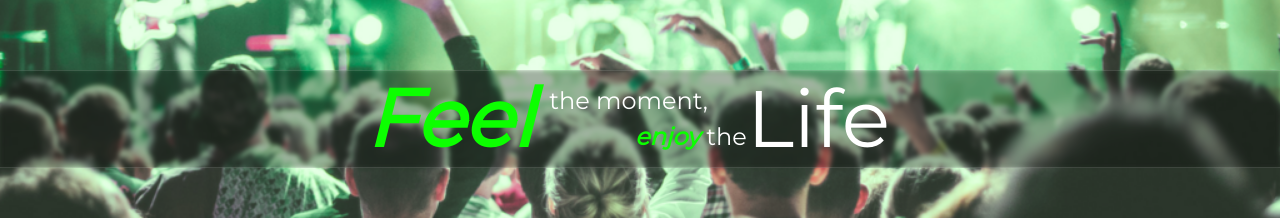
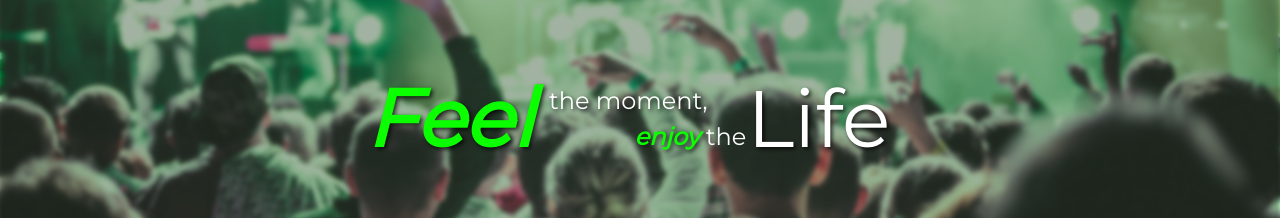
Before and after one commit to emmadamico/23644-grupo2-eventpass, a React (Create React App) app: page / in a window 1280 px wide. Shown: the part 181-399 px from the top of the page. Built offline with nearby package versions, Linux system fonts and the light colour scheme; no server answers.

Commit message:
HeroText con animate.css (#36)

```diff
--- a/public/index.html
+++ b/public/index.html
@@ -5,10 +5,7 @@
     <link rel="icon" href="%PUBLIC_URL%/favicon.ico" />
     <meta name="viewport" content="width=device-width, initial-scale=1" />
     <meta name="theme-color" content="#000000" />
-    <meta
-      name="description"
-      content="Web site created using create-react-app"
-    />
+    <meta name="description" content="Web site created using create-react-app" />
     <link rel="apple-touch-icon" href="%PUBLIC_URL%/logo192.png" />
     <!--
         manifest.json provides metadata used when your web app is installed on a
@@ -24,6 +21,7 @@
         work correctly both with client-side routing and a non-root public URL.
         Learn how to configure a non-root public URL by running `npm run build`.
       -->
+    <link rel="stylesheet" href="https://cdnjs.cloudflare.com/ajax/libs/animate.css/4.1.1/animate.min.css" />
 
     <title>React App</title>
   </head>
--- a/src/components/HeroText.jsx
+++ b/src/components/HeroText.jsx
@@ -2,24 +2,24 @@ import "../styles/HeroText.css";
 export function HeroText() {
   return (
     <>
-      <section className="p-0 m-0  hero__text-wrapper d-flex align-items-center">
-        <article className="row m-0 p-0 w-100 glass-bg hero__text-hover hero__container-hover">
+      <section className="p-0 m-0 hero__text-wrapper d-flex align-items-center glass-bg">
+        <article className="row m-0 p-0 w-100  hero__text-hover text-bigger">
           <div className="col-12 col-lg-5 p-0 m-0 ">
-            <h2 className="p-0 m-0 display-1 fw-bold text-center text-lg-end hero__text-green fst-italic">
+            <h2 className="p-0 m-0 display-1 fw-bold text-center text-lg-end hero__text-green fst-italic textShadow animate__animated animate__bounce">
               <span>Feel</span>
             </h2>
           </div>
           <div className="col-12 col-lg-2 p-0 m-0 d-flex flex-column justify-content-center">
-            <p className="m-0 p-0 px-md-3 px-0 fs-4 text-white text-center text-lg-start">
+            <p className="m-0 p-0 px-md-3 px-0 fs-4 text-white text-center text-lg-start textShadow animate__animated animate__zoomIn">
               the moment,
             </p>
-            <p className="m-0 p-0  fs-4 text-center text-lg-end text-white">
-              <span className="hero__text-green fst-italic fw-bold">enjoy</span>{" "}
-              the
+            <p className="m-0 p-0  fs-4 text-center text-lg-end text-white animate__animated animate__bounce">
+              <span className="hero__text-green fst-italic fw-bold textShadow">enjoy </span>{" "}
+               the
             </p>
           </div>
           <div className="col-12 col-lg-5 p-0 m-0 ">
-            <h2 className="p-0 m-0 display-1 text-center text-lg-start text-white">
+            <h2 className="p-0 m-0 display-1 text-center text-lg-start text-white textShadow animate__animated animate__zoomIn">
               Life
             </h2>
           </div>
--- a/src/styles/HeroText.css
+++ b/src/styles/HeroText.css
@@ -2,10 +2,10 @@
   height: 100%;
 }
 
-.hero__container-hover:hover {
+/* .hero__container-hover:hover {
   transition: all 0.3s ease-in-out;
   box-shadow: 0 0 5px -1px var(--green-light-color);
-}
+} */
 .hero__text-green {
   color: var(--green-light-color);
 }
@@ -14,3 +14,11 @@
   transition: all 0.3s ease-in-out;
   text-shadow: 0 0 3px var(--green-light-color);
 }
+
+.textShadow{
+ text-shadow: 2px 2px 4px rgba(0, 0, 0, 0.777);
+}
+
+.text-bigger:hover {
+  transform: scale(1.1);
+}
```
Lines whose indentation alone changed are shown as unchanged.
